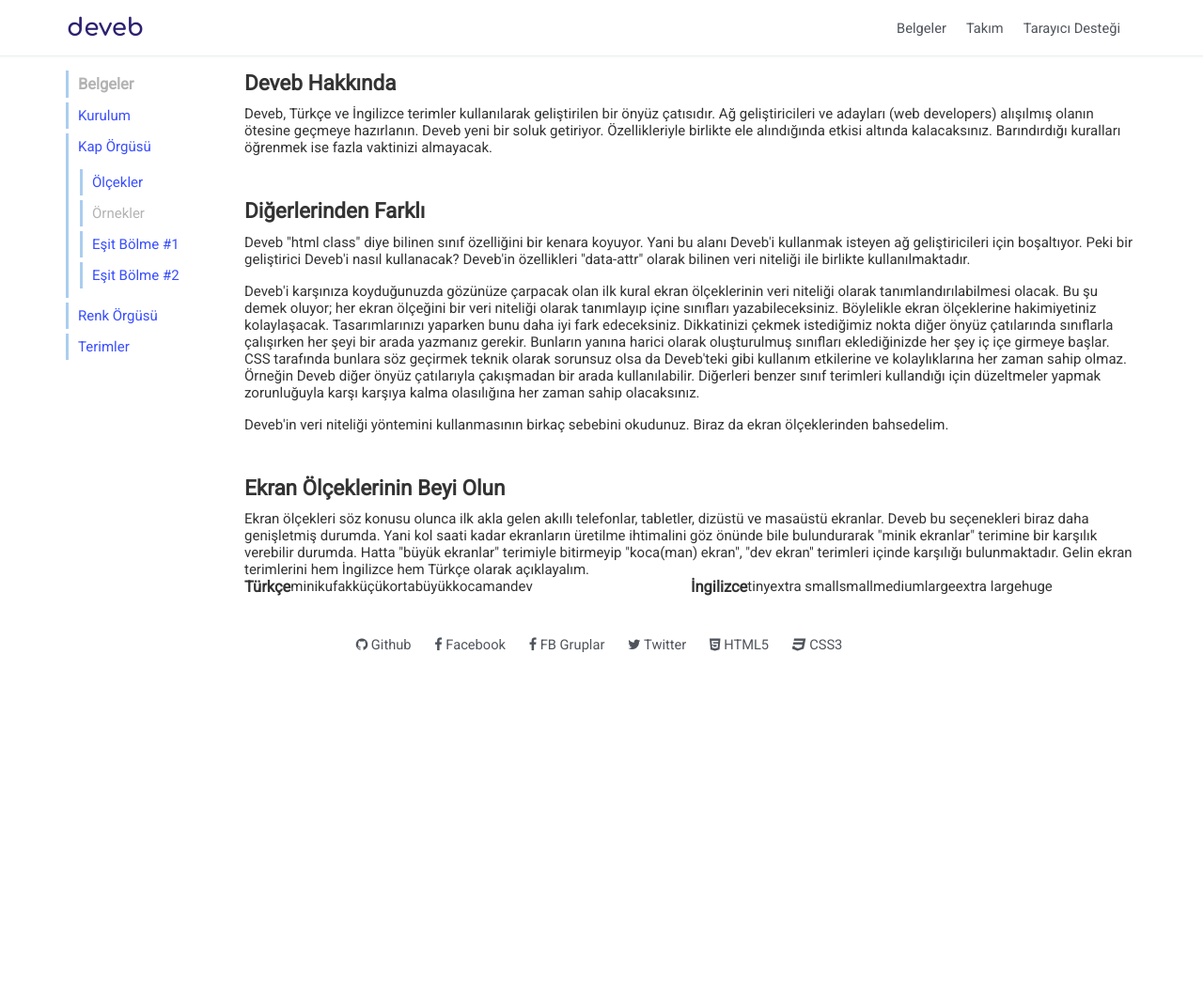
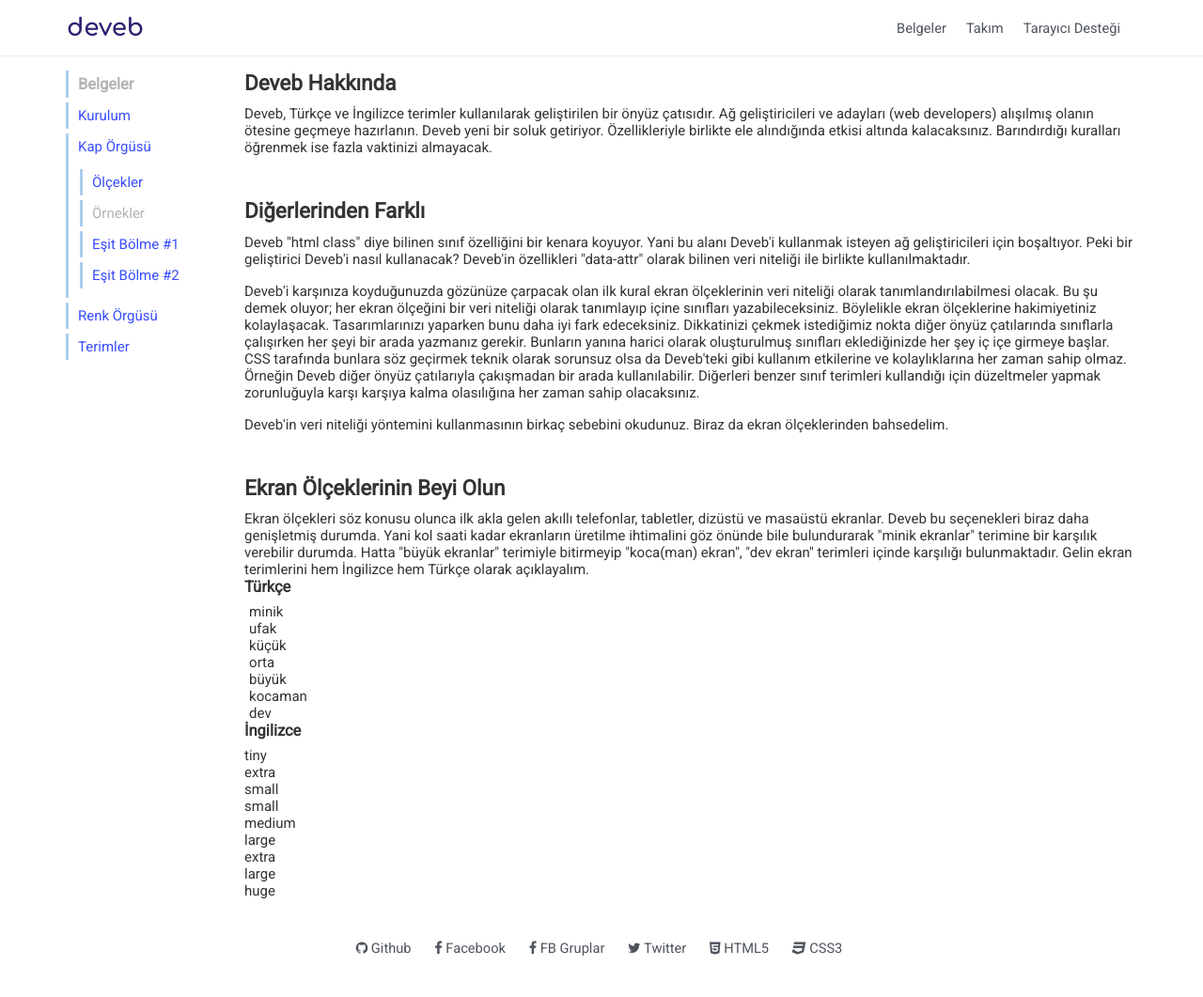
Before and after one commit to data-deveb/data-deveb.github.io, a Jekyll site: the page built from belgeler/deveb.html, in a window 1280 px wide. Shown: the whole page at 94% size. Built offline with Jekyll 4.4.1, drawn with Linux system fonts in a browser that asks for light colours; before the commit the page ends 900 px from its top, so only the background shows below that.

Commit message:
Güncelleme

```diff
--- a/belgeler/deveb.html
+++ b/belgeler/deveb.html
@@ -10,23 +10,25 @@
 <p>Deveb'in veri niteliği yöntemini kullanmasının birkaç sebebini okudunuz. Biraz da ekran ölçeklerinden bahsedelim.</p>
 <h1>Ekran Ölçeklerinin Beyi Olun</h1>
 <p>Ekran ölçekleri söz konusu olunca ilk akla gelen akıllı telefonlar, tabletler, dizüstü ve masaüstü ekranlar. Deveb bu seçenekleri biraz daha genişletmiş durumda. Yani kol saati kadar ekranların üretilme ihtimalini göz önünde bile bulundurarak "minik ekranlar" terimine bir karşılık verebilir durumda. Hatta "büyük ekranlar" terimiyle bitirmeyip "koca(man) ekran", "dev ekran" terimleri içinde karşılığı bulunmaktadır. Gelin ekran terimlerini hem İngilizce hem Türkçe olarak açıklayalım.</p>
-<ul data-gnl="1 2p">
-  <li><h2>Türkçe</h2></li>
-  <li>minik</li>
-  <li>ufak</li>
-  <li>küçük</li>
-  <li>orta</li>
-  <li>büyük</li>
-  <li>kocaman</li>
-  <li>dev</li>
-</ul>
-<ul data-gnl="1 2p">
-  <li><h2>İngilizce</h2></li>
-  <li>tiny</li>
-  <li>extra small</li>
-  <li>small</li>
-  <li>medium</li>
-  <li>large</li>
-  <li>extra large</li>
-  <li>huge</li>
-</ul>
+<div>
+  <div data-gnl="1 2p sağda">
+    <h2>Türkçe</h2>
+     minik<br>
+     ufak<br>
+     küçük<br>
+     orta<br>
+     büyük<br>
+     kocaman<br>
+     dev<br>
+  </div>
+  <div data-gnl="1 2p">
+    <h2>İngilizce</h2>
+    tiny<br>
+    extra small<br>
+    small<br>
+    medium<br>
+    large<br>
+    extra large<br>
+    huge<br>
+  </div>
+</div>
```
